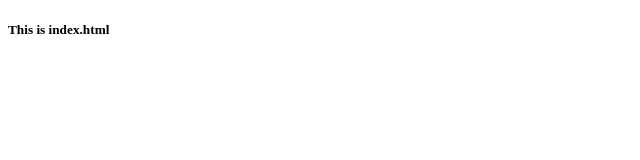
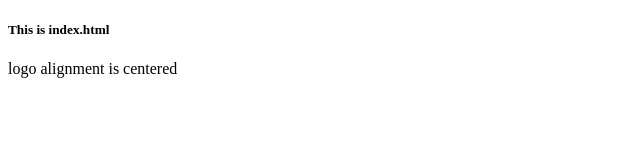
Before and after one commit to reza-iist/git, a plain HTML site: page index.html in a window 1280 px wide. Shown: the whole page, without its empty margins (0-640 px from the left). Drawn offline with Linux system fonts and the light colour scheme.

Commit message:
Update index.html

```diff
--- a/index.html
+++ b/index.html
@@ -8,5 +8,6 @@
 </head>
 <body>
    <h5>This is index.html</h5>
+    logo alignment is centered
 </body>
 </html>
```
